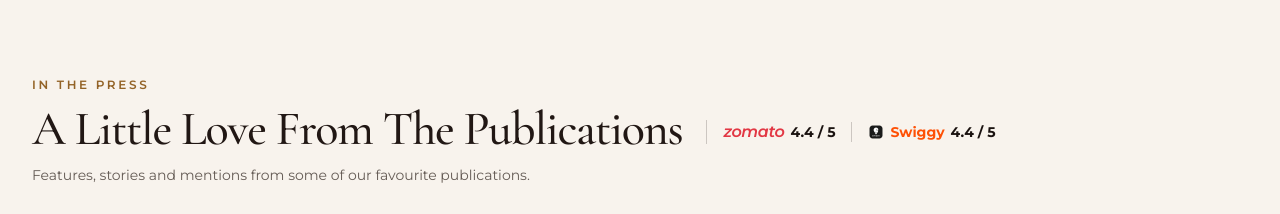
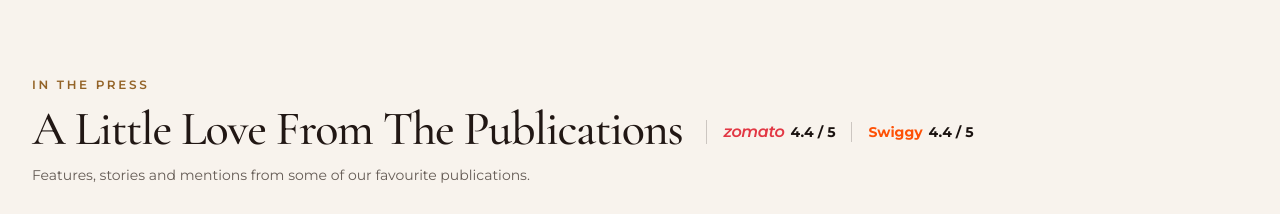
Before and after one commit to iamdapy3279/candy, a Next.js app: page / in a window 1280 px wide. Shown: the part 3260-3474 px from the top of the page. Built offline with nearby package versions, Linux system fonts and the light colour scheme.

Commit message:
Remove black Swiggy icon from ratings header in Press section

```diff
--- a/components/Press.tsx
+++ b/components/Press.tsx
@@ -1,6 +1,5 @@
 "use client";
 
-import Image from "next/image";
 import { ArrowUpRight } from "lucide-react";
 import { websiteContent } from "@/lib/content";
 
@@ -46,14 +45,6 @@ export default function Press() {
 
                 {/* Swiggy Rating */}
                 <div className="inline-flex items-center gap-1.5">
-                  <div className="w-4 h-4 relative shrink-0">
-                    <Image
-                      src="/icons/SwiggyAppIcon.png"
-                      alt="Swiggy"
-                      fill
-                      className="object-contain"
-                    />
-                  </div>
                   <span className="font-sans font-bold text-[#FE5005] text-sm">
                     Swiggy
                   </span>
@@ -83,14 +74,6 @@ export default function Press() {
             <div className="w-[1px] h-4 bg-[#211714]/20" />
 
             <div className="flex items-center gap-1.5">
-              <div className="w-3.5 h-3.5 relative shrink-0">
-                <Image
-                  src="/icons/SwiggyAppIcon.png"
-                  alt="Swiggy"
-                  fill
-                  className="object-contain"
-                />
-              </div>
               <span className="font-sans font-bold text-[#FE5005] text-xs">
                 Swiggy
               </span>
```
